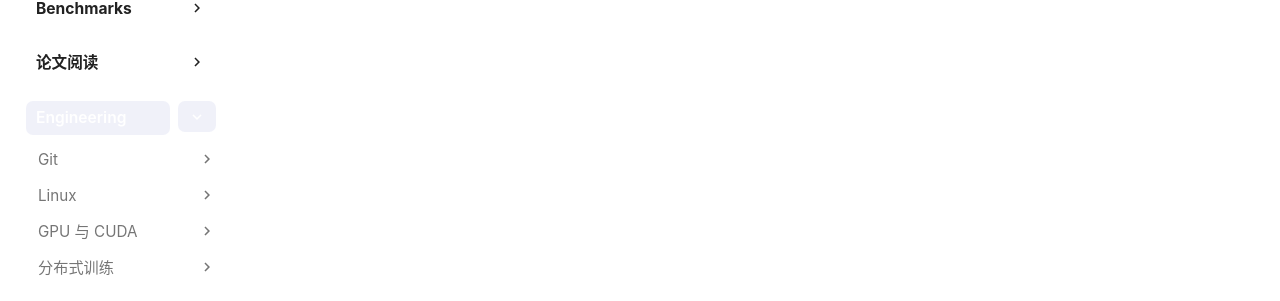
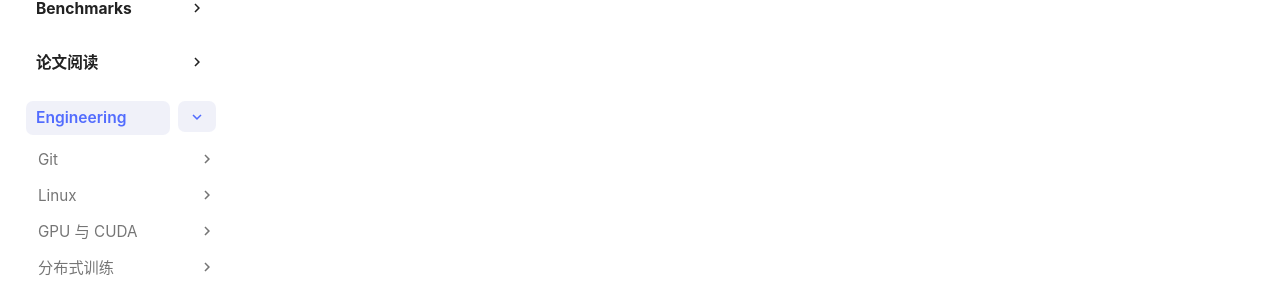
Before and after one commit to xtx1216/research-notes, an MkDocs documentation site: the page built from docs/Engineering/index.md, in a window 1280 px wide. Shown: the part 281-582 px from the top of the page. Built offline with MkDocs 1.6.1 and Material for MkDocs 9.7.7, drawn with Linux system fonts in a browser that asks for light colours.

Commit message:
update notes

```diff
--- a/docs/assets/stylesheets/extra.css
+++ b/docs/assets/stylesheets/extra.css
@@ -98,12 +98,12 @@
 .md-sidebar--primary .md-nav__link--active {
   background-color: rgba(63, 81, 181, 0.08);
   border-radius: 7px;
-  color: var(--md-primary-fg-color);
+  color: var(--md-accent-fg-color);
   font-weight: 600;
 }
 
 .md-sidebar--primary .md-nav__item--active > .md-nav__link {
-  color: var(--md-primary-fg-color);
+  color: var(--md-accent-fg-color);
 }
 
 .md-sidebar--primary .md-nav__icon {
@@ -130,7 +130,7 @@
 }
 
 .md-sidebar--primary .md-nav .md-nav .md-nav__link--active {
-  color: var(--md-primary-fg-color);
+  color: var(--md-accent-fg-color);
   font-weight: 600;
 }
 
@@ -162,7 +162,7 @@
 }
 
 .md-sidebar--secondary .md-nav__link--active {
-  color: var(--md-primary-fg-color);
+  color: var(--md-accent-fg-color);
   font-weight: 600;
 }
 
@@ -269,7 +269,7 @@
 }
 
 .grid.cards > ul > li:hover {
-  border-color: var(--md-primary-fg-color);
+  border-color: var(--md-accent-fg-color);
   transform: translateY(-2px);
 }
 
@@ -296,7 +296,7 @@
 .tags span {
   background-color: rgba(63, 81, 181, 0.08);
   border-radius: 999px;
-  color: var(--md-primary-fg-color);
+  color: var(--md-accent-fg-color);
   font-size: 0.68rem;
   font-weight: 500;
   padding: 0.2rem 0.6rem;
```
Also changed, not shown: 1 other file.
